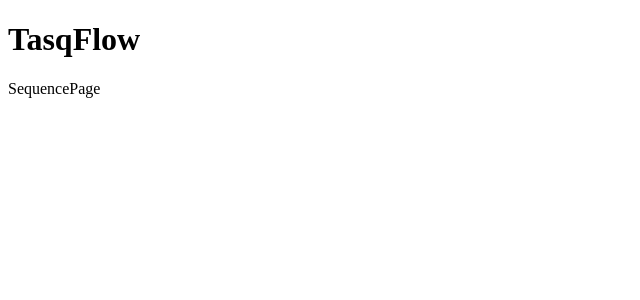
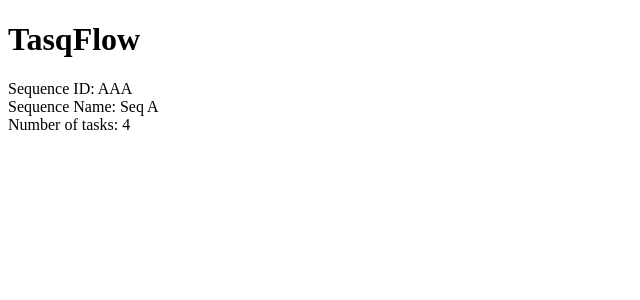
Before and after one commit to Nielam-Dass/TasqFlow, a React (Vite) app: page /sequence/AAA in a window 1280 px wide. Shown: the top 300 px of the page, without its empty margins (0-640 px from the left). Built offline with nearby package versions, Linux system fonts and the light colour scheme.

Commit message:
Create TasqUserData context

```diff
--- a/src/App.tsx
+++ b/src/App.tsx
@@ -2,6 +2,7 @@ import type { JSX } from "react"
 import { createBrowserRouter, Outlet, RouterProvider } from "react-router"
 import SequencePage from "./pages/sequence/SequencePage"
 import ProcessPage from "./pages/process/ProcessPage"
+import TasqUserDataProvider from "./components/TasqUserData"
 
 
 const browserRouter = createBrowserRouter([
@@ -33,7 +34,9 @@ const browserRouter = createBrowserRouter([
 function AppLayout(): JSX.Element {
   return (
     <>
-      <Outlet/>
+      <TasqUserDataProvider>
+        <Outlet/>
+      </TasqUserDataProvider>
     </>
   )
 }
@@ -44,7 +47,6 @@ function AppLayout(): JSX.Element {
  * @returns JSX element for the App component
  */
 function App(): JSX.Element {
-
   return (
     <>
       <h1>TasqFlow</h1>
--- /dev/null
+++ b/src/components/TasqUserData.tsx
@@ -0,0 +1,36 @@
+import { createContext, useContext, type JSX, type PropsWithChildren } from "react"
+import type UserData from "../types/UserData"
+
+
+const TasqUserDataContext = createContext<UserData | null>(null)
+
+function TasqUserDataProvider({ children }: PropsWithChildren): JSX.Element {
+  return (
+    <TasqUserDataContext value={{
+      sequences: {
+        "AAA": {
+          sequenceId: "AAA",
+          sequenceName: "Seq A",
+          tasks: [
+            {taskId: "t1", taskName: "Task 1", isOptional: false},
+            {taskId: "t2", taskName: "Task 2", isOptional: false},
+            {taskId: "t3", taskName: "Task 3", isOptional: true},
+            {taskId: "t4", taskName: "Task 4", isOptional: false},
+          ]}
+      },
+      processes: {}
+    }}>
+      { children }
+    </TasqUserDataContext>
+  )
+}
+
+export function useTasqUserData() {
+  const context = useContext(TasqUserDataContext)
+  if (!context) {
+    throw new Error("useTaqUserData must be used within a TasqUserDataProvider")
+  }
+  return context
+}
+
+export default TasqUserDataProvider
--- a/src/pages/sequence/SequencePage.tsx
+++ b/src/pages/sequence/SequencePage.tsx
@@ -1,4 +1,6 @@
 import type { JSX } from "react"
+import { useParams } from "react-router"
+import { useTasqUserData } from "../../components/TasqUserData"
 
 /**
  * Component to display sequence of tasks
@@ -6,8 +8,15 @@ import type { JSX } from "react"
  * @returns JSX element for sequence page
  */
 function SequencePage(): JSX.Element {
+  const { seqId } = useParams<"seqId">() as { seqId: string }
+  const tasqUserData = useTasqUserData()
+
   return (
-    <div>SequencePage</div>
+    <>
+      <div>Sequence ID: {seqId}</div>
+      <div>Sequence Name: {tasqUserData.sequences[seqId].sequenceName}</div>
+      <div>Number of tasks: {tasqUserData.sequences[seqId].tasks.length}</div>
+    </>
   )
 }
 
--- /dev/null
+++ b/src/types/UserData.ts
@@ -0,0 +1,9 @@
+import type Process from "./Process";
+import type { ProcessID } from "./Process";
+import type Sequence from "./Sequence";
+import type { SequenceID } from "./Sequence";
+
+export default interface UserData {
+    sequences: Record<SequenceID, Sequence>;
+    processes: Record<ProcessID, Process>;
+}
```
